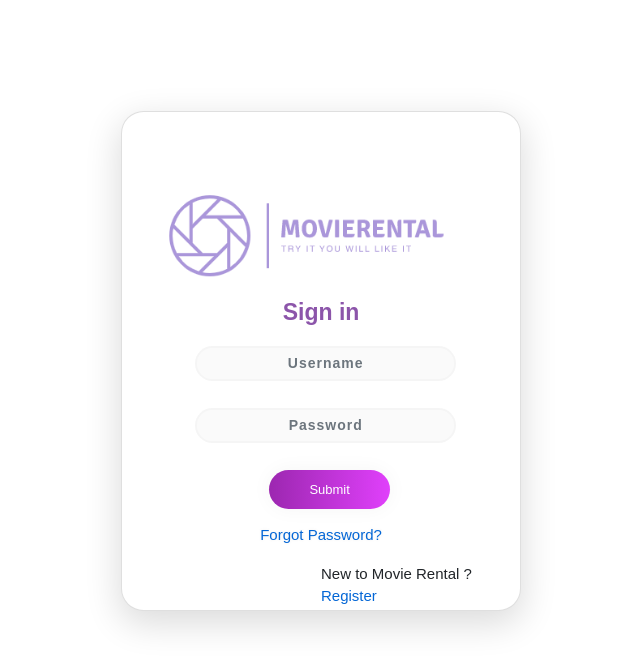
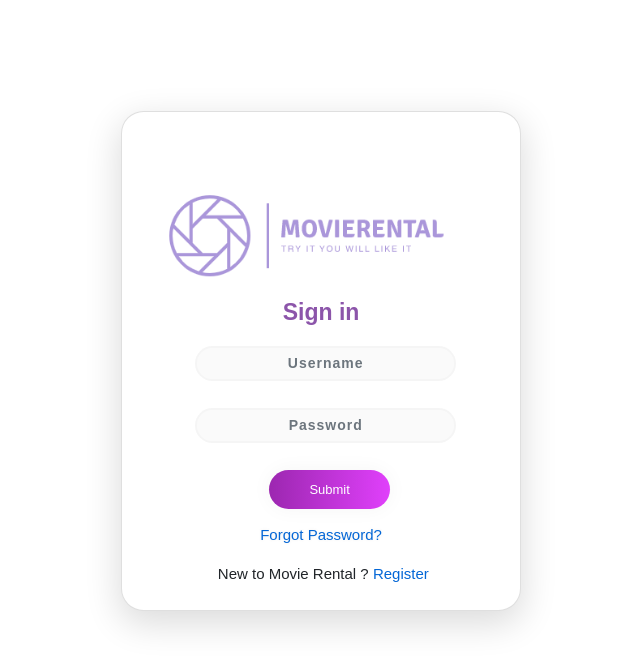
Before and after one commit to anoopsimon/practice-website, a React (Create React App) app: page /login in a window 1280 px wide. Shown: the top 668 px of the page, without its empty margins (319-959 px from the left). Built offline with nearby package versions, Linux system fonts and the light colour scheme.

Commit message:
fixed signup link format

```diff
--- a/src/components/Login.js
+++ b/src/components/Login.js
@@ -139,7 +139,7 @@ renderSignup =()=>{
 
                 </Form>
                 <p className="forgot" align="center"><a aria-label="forgot password" href="/">Forgot Password?</a></p>
-                <p style={{paddingLeft:'50%'}}>New to Movie Rental ? <a  align="center" href="/" onClick={this.register}>Register  </a></p>
+                <p style={{paddingLeft:'20%'}}>New to Movie Rental ? <a  align="center" href="/" onClick={this.register}>Register  </a></p>
                 {this.renderLoginErrors(this.state.error)}
                 {this.renderSignup()}
               </Card>
```
